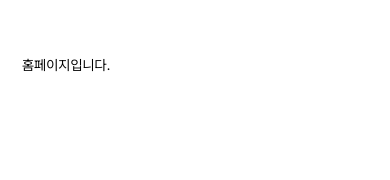
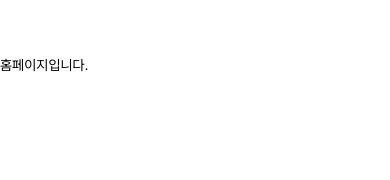
Before and after one commit to mjgwon24/flexrate-front, a Next.js app: page / in a window 390 px wide. Shown: the top 180 px of the page. Built offline with nearby package versions, Linux system fonts and the light colour scheme.

Commit message:
fix: MobileGlobalStyle InnerContainer padding 수정

```diff
--- a/src/styles/MobileGlobalStyle/MobileGlobalStyle.style.ts
+++ b/src/styles/MobileGlobalStyle/MobileGlobalStyle.style.ts
@@ -43,6 +43,6 @@ export const AppContainer = styled.div`
 `;
 
 export const InnerContainer = styled.div`
-  padding: 57px 22px 0;
+  padding: 57px 0px;
   box-sizing: border-box;
 `;
```
